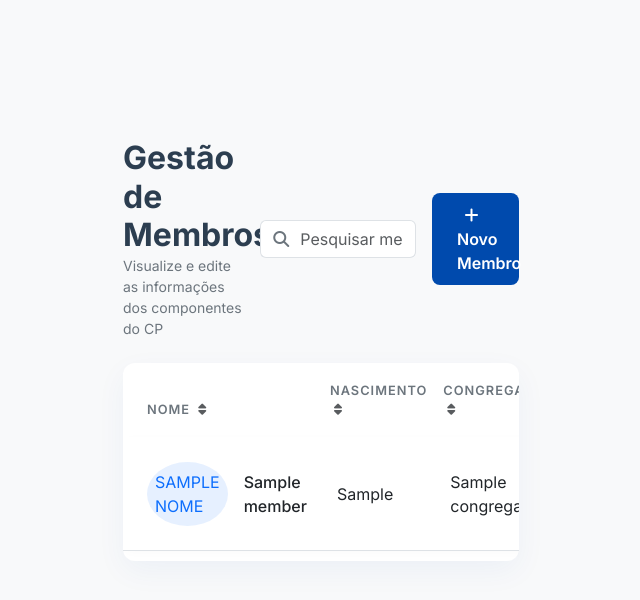
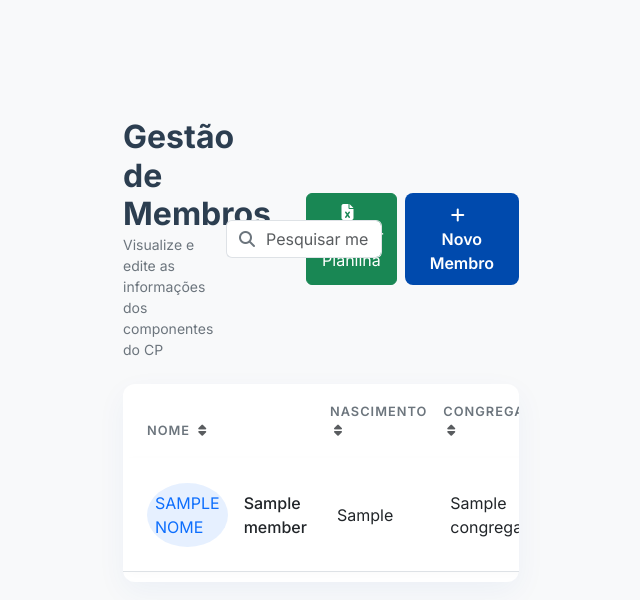
Before and after one commit to aquilasamuel-spec/cp, a Flask app: template templates/members.html in a window 1280 px wide. Shown: the top 600 px of the page, without its empty margins (319-959 px from the left). Run offline with Flask 3, Linux system fonts and the light colour scheme; the template is opened without the code that fills it: most values are stand-ins (such as "Sample title", 1, 10 or a date in 2020).

Commit message:
Add files via upload

```diff
--- a/templates/members.html
+++ b/templates/members.html
@@ -2,7 +2,7 @@
 
 {% block content %}
 <div class="row g-3 mb-4 align-items-center">
-    <div class="col-md-4">
+    <div class="col-md-3">
         <h2 class="fw-bold mb-0">Gestão de Membros</h2>
         <p class="text-secondary small mb-0">Visualize e edite as informações dos componentes do CP</p>
     </div>
@@ -12,10 +12,15 @@
             <input type="text" id="memberSearch" class="form-control border-start-0 ps-0" placeholder="Pesquisar membro por nome..." onkeyup="filterMembers()">
         </div>
     </div>
-    <div class="col-md-3 text-end">
-        <button class="btn btn-primary w-100" data-bs-toggle="modal" data-bs-target="#newMemberModal">
-            <i class="fas fa-plus me-2"></i> Novo Membro
-        </button>
+    <div class="col-md-4 text-end">
+        <div class="d-flex gap-2 justify-content-md-end">
+            <a href="{{ url_for('export_members') }}" class="btn btn-success text-white">
+                <i class="fas fa-file-excel me-2"></i> Exportar Planilha
+            </a>
+            <button class="btn btn-primary" data-bs-toggle="modal" data-bs-target="#newMemberModal">
+                <i class="fas fa-plus me-2"></i> Novo Membro
+            </button>
+        </div>
     </div>
 </div>
 
```
